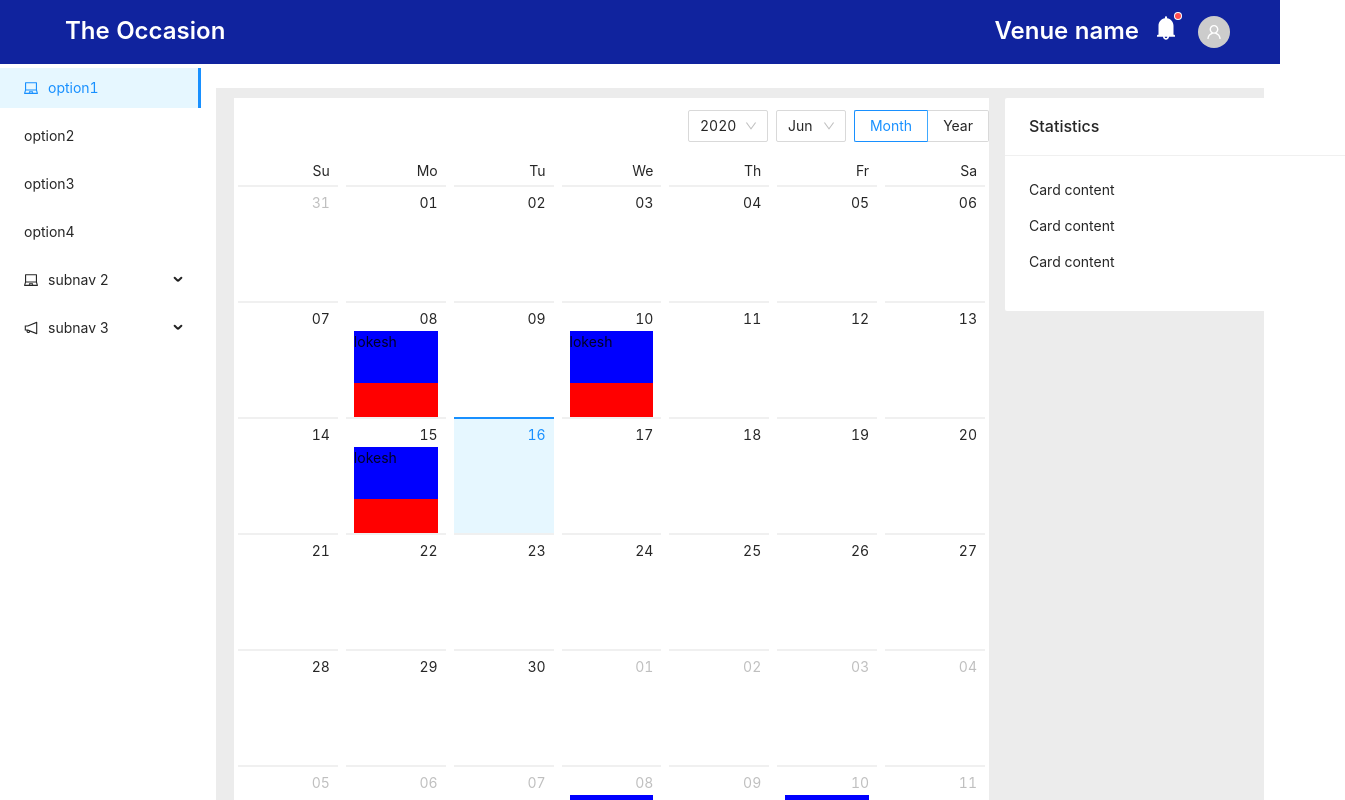
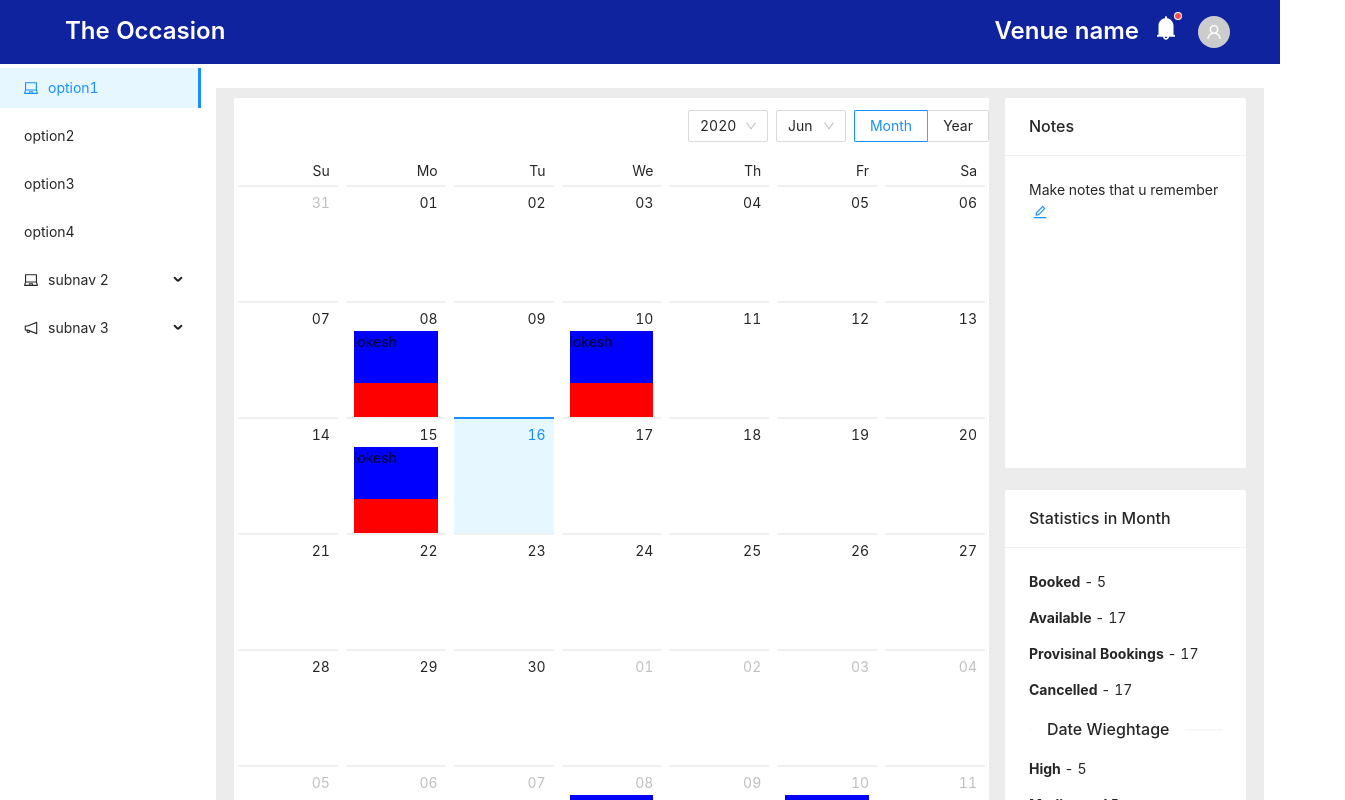
Before and after one commit to LokeshPamani/The-Ocassion, a React (Create React App) app: page /login in a window 1280 px wide. Shown: the top 800 px of the page, 1345 px wide, since content can reach past the window. Built offline with nearby package versions, Linux system fonts and the light colour scheme.

Commit message:
after cards changes

```diff
--- a/src/components/Header/HeaderDash.js
+++ b/src/components/Header/HeaderDash.js
@@ -1,21 +1,21 @@
 import React,{Component} from 'react';
 import 'antd/dist/antd.css';
 import './headerdash.css';
-import { Layout, Menu, Breadcrumb,Typography,Badge,Popover   } from 'antd';
+import { Layout, Menu,Typography,Badge,Popover ,Avatar  } from 'antd';
 import { UserOutlined, LaptopOutlined, NotificationOutlined ,BellFilled } from '@ant-design/icons';
-import {
-  BrowserRouter as Router,
-  Switch,
-  Route,
-  Link
-} from 'react-router-dom'
-import Login from '../Login/Login'
-import Signup from '../Signup'
-import Welcome from '../welcome'
-import Dashboard from '../Dashboard'
-import CustomCalendar from '../Calendar.js/CustomCalendar';
+// import {
+//   BrowserRouter as Router,
+//   Switch,
+//   Route,
+//   Link
+// } from 'react-router-dom'
+// import Login from '../Login/Login'
+// import Signup from '../Signup'
+// import Welcome from '../welcome'
+// import Dashboard from '../Dashboard'
+// import CustomCalendar from '../Calendar.js/CustomCalendar';
 
-import { Row, Col ,Card,Avatar} from 'antd';
+import Home from '../Home';
 
 const { SubMenu } = Menu;
 const { Header, Content, Sider } = Layout;
@@ -98,15 +98,7 @@ class HeaderDash extends Component {
                   use it later-------------------------------------
               </Switch>
               </Router> */}
-              <Row gutter={16} style={{padding:"10px",background:"#ececec",height:"100%"}}>
-              <Col span={18}><CustomCalendar /></Col>
-              <Col span={6}><Card title="Statistics" bordered={false} style={{ width: 340 }}>
-              <p>Card content</p>
-              <p>Card content</p>
-              <p>Card content</p>
-            </Card>
-            </Col>
-            </Row>
+              <Home />
 
               </Content>
             </Layout>
--- /dev/null
+++ b/src/components/Home/Home.js
@@ -0,0 +1,56 @@
+import React, { Component } from 'react'
+import { Row, Col ,Card,Divider, Typography} from 'antd';
+import CustomCalendar from '../Calendar.js/CustomCalendar';
+
+const { Paragraph } = Typography;
+
+class Home extends Component {
+    constructor(props) {
+        super(props)
+
+        this.state = {
+             Notes : 'Make notes that u remember'
+        }
+    }
+
+    onChange = str => {
+
+        this.setState({ Notes : str });
+      };
+
+    render() {
+
+        return (
+            <React.Fragment>
+                <Row gutter={16} style={{padding:"10px",background:"#ececec",height:"100%"}}>
+                <Col span={18}><CustomCalendar /></Col>
+                <Col span={6}>
+                    <Row>
+                    <Card title="Notes" bordered={false} style={{ width: 340,height : "370px" }}>
+                        <Paragraph editable={{ onChange: this.onChange }}>{this.state.Notes}</Paragraph>
+                    </Card>
+                    </Row>
+                    <br></br>
+                    <Row>
+                        <Card title="Statistics in Month" bordered={false} style={{ width: 340 }}>
+                        <p><strong>Booked</strong> - 5</p>
+                        <p><strong>Available</strong> - 17</p>
+                        <p><strong>Provisinal Bookings</strong> - 17</p>
+                        <p><strong>Cancelled </strong> - 17</p>
+                        <Divider orientation="left">Date Wieghtage</Divider>
+                        <p><strong>High</strong> - 5</p>
+                        <p><strong>Medium</strong> - 15</p>
+                        <p><strong>Low</strong> - 10</p>
+                        </Card>
+                    </Row>
+
+
+
+                </Col>
+                </Row>
+            </React.Fragment>
+        )
+    }
+}
+
+export default Home
--- /dev/null
+++ b/src/components/Home/index.js
@@ -0,0 +1,4 @@
+import Home from './Home'
+import './style.css'
+
+export default Home
```
Also changed, not shown: src/components/Home/style.css (added).
